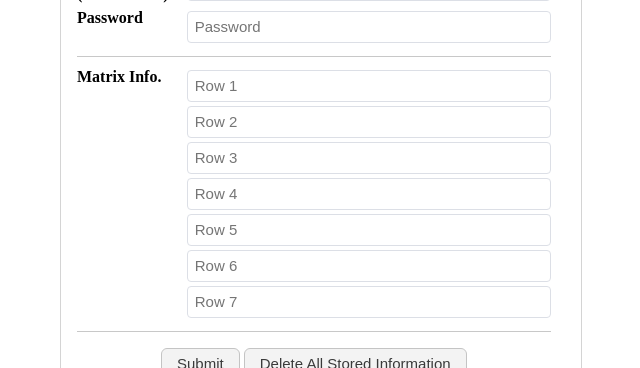
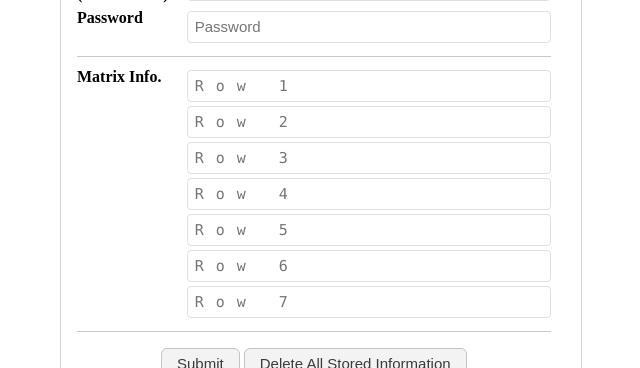
Before and after one commit to BillStark001/T2Auth, a browser extension: page ext/options.html in a window 1280 px wide. Shown: the part 230-598 px from the top of the page, without its empty margins (319-959 px from the left). Drawn offline with Linux system fonts and the light colour scheme.

Commit message:
update css format

```diff
--- a/ext/options.css
+++ b/ext/options.css
@@ -61,6 +61,11 @@ input[type="number"] {
     margin: 2px 0;
 }
 
+.mat-input {
+    font-family: 'Lucida Console', 'Consolas', 'Courier New', Courier, monospace;
+    letter-spacing: 12px;
+}
+
 
 button.small-button {
     border-radius: 40%;
--- a/ext/options.html
+++ b/ext/options.html
@@ -51,25 +51,25 @@
                     <td>
                         <div class="col-sm-7">
                             <div class="inner-addon left-addon"> <i class="glyphicon glyphicon-user"></i> <input
-                                    type="text" id="mat-r1" value="" size="32" maxlength="255" class="form-control"
+                                    type="text" id="mat-r1" value="" size="32" maxlength="255" class="form-control mat-input"
                                     placeholder="Row 1"></div>
                             <div class="inner-addon left-addon"> <i class="glyphicon glyphicon-user"></i> <input
-                                    type="text" id="mat-r2" value="" size="32" maxlength="255" class="form-control"
+                                    type="text" id="mat-r2" value="" size="32" maxlength="255" class="form-control mat-input"
                                     placeholder="Row 2"></div>
                             <div class="inner-addon left-addon"> <i class="glyphicon glyphicon-user"></i> <input
-                                    type="text" id="mat-r3" value="" size="32" maxlength="255" class="form-control"
+                                    type="text" id="mat-r3" value="" size="32" maxlength="255" class="form-control mat-input"
                                     placeholder="Row 3"></div>
                             <div class="inner-addon left-addon"> <i class="glyphicon glyphicon-user"></i> <input
-                                    type="text" id="mat-r4" value="" size="32" maxlength="255" class="form-control"
+                                    type="text" id="mat-r4" value="" size="32" maxlength="255" class="form-control mat-input"
                                     placeholder="Row 4"></div>
                             <div class="inner-addon left-addon"> <i class="glyphicon glyphicon-user"></i> <input
-                                    type="text" id="mat-r5" value="" size="32" maxlength="255" class="form-control"
+                                    type="text" id="mat-r5" value="" size="32" maxlength="255" class="form-control mat-input"
                                     placeholder="Row 5"></div>
                             <div class="inner-addon left-addon"> <i class="glyphicon glyphicon-user"></i> <input
-                                    type="text" id="mat-r6" value="" size="32" maxlength="255" class="form-control"
+                                    type="text" id="mat-r6" value="" size="32" maxlength="255" class="form-control mat-input"
                                     placeholder="Row 6"></div>
                             <div class="inner-addon left-addon"> <i class="glyphicon glyphicon-user"></i> <input
-                                    type="text" id="mat-r7" value="" size="32" maxlength="255" class="form-control"
+                                    type="text" id="mat-r7" value="" size="32" maxlength="255" class="form-control mat-input"
                                     placeholder="Row 7"></div>
                         </div>
                     </td>
```
